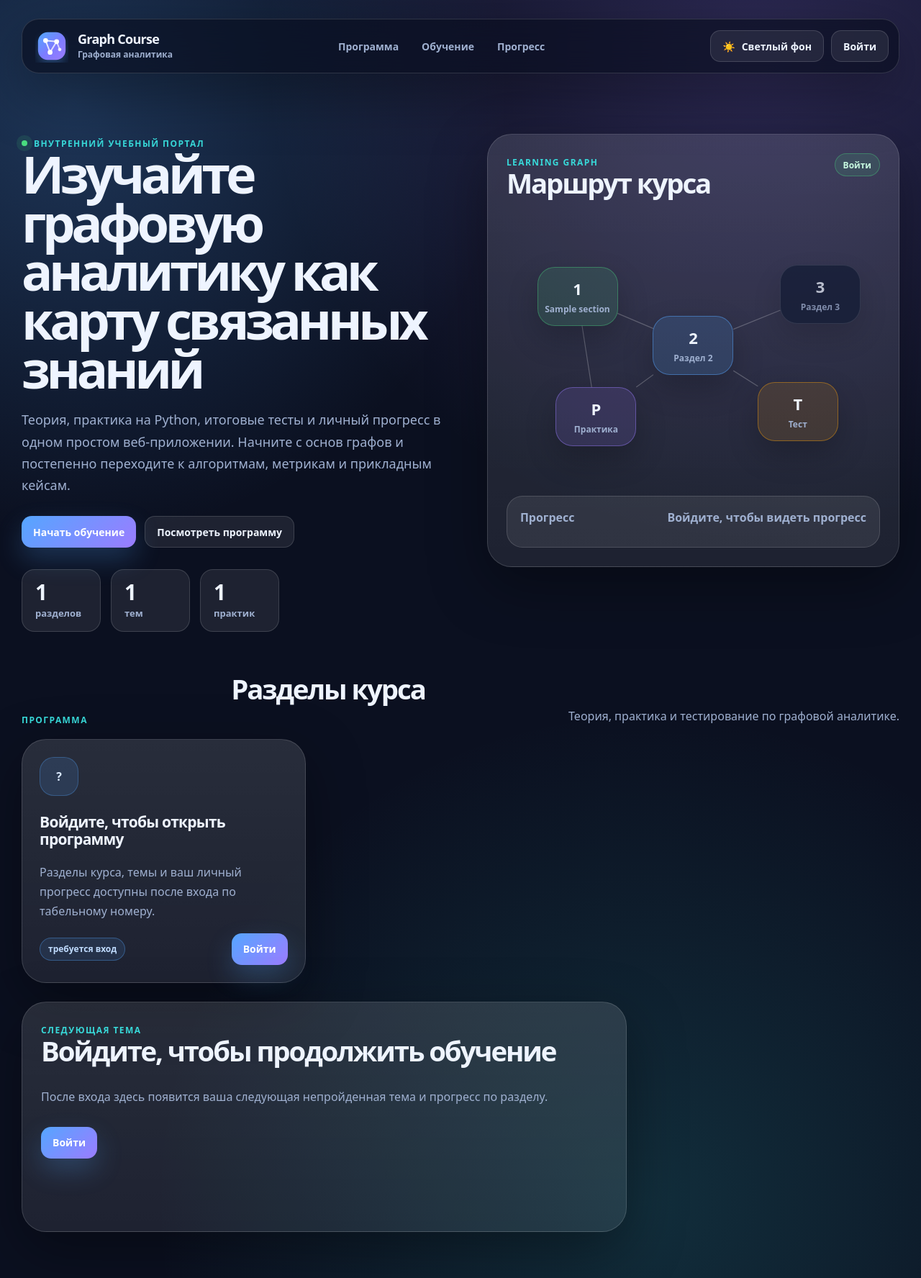
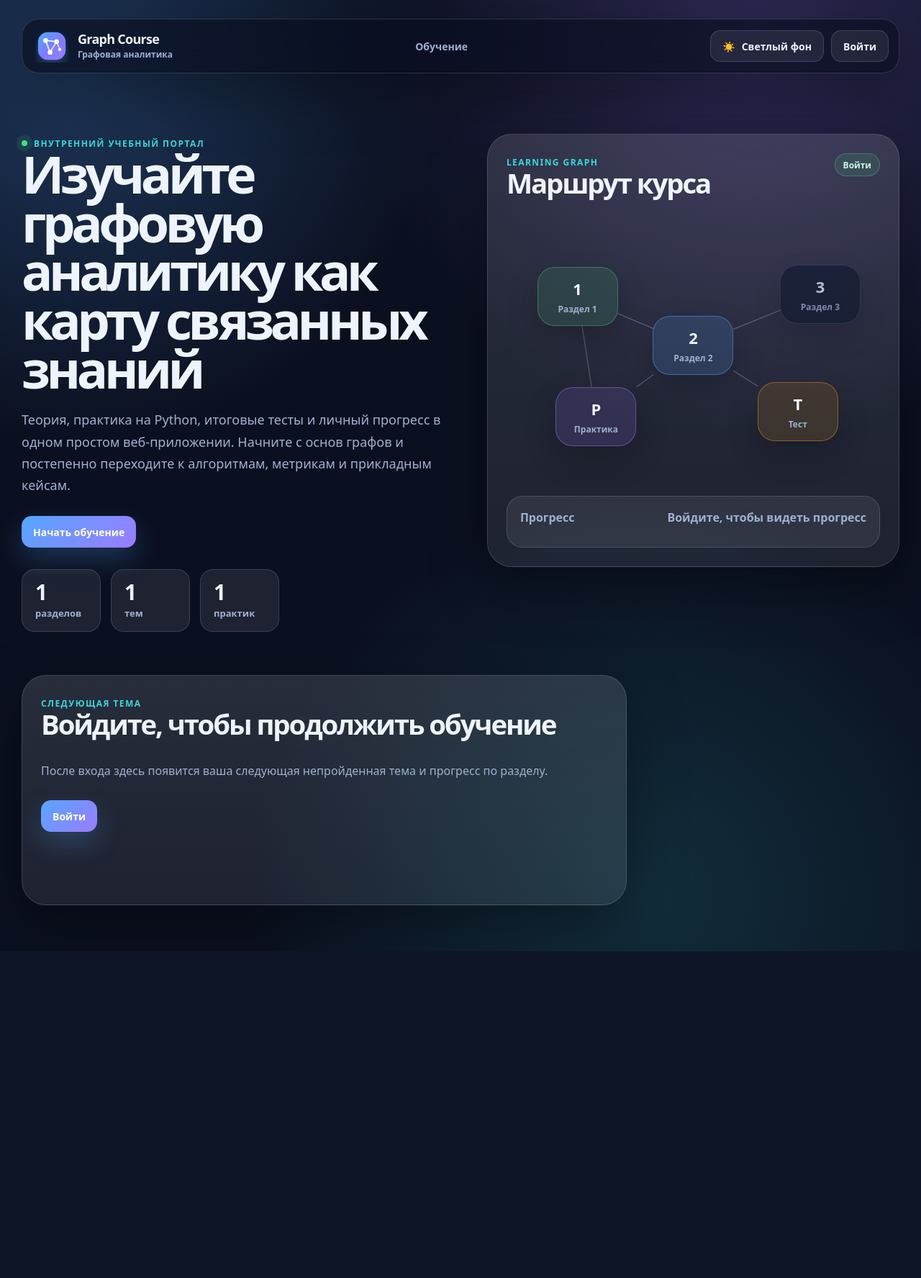
Before and after one commit to SweetD0blE/Graph-course, a Flask app: page / in a window 1280 px wide. Shown: the whole page at 72% size. After the commit the page ends 1322 px from the top, so only its background shows below. Run offline with Flask 3, Linux system fonts and the light colour scheme; tables that the repository leaves empty hold one stand-in row (values such as "Sample post").

Commit message:
Чистка главной, фикс «Маршрута курса», UI назначения админа, красивый профиль
С главной убран дублирующий блок «Разделы курса» (программа осталась
на «Обучении»); из меню удалены мёртвые «Программа»/«Прогресс» и
hero-кнопка «Посмотреть программу», осталось «Обучение» и «Начать
обучение». Узлы «Маршрута курса» получили короткие подписи и жёсткий
CSS-клиппинг — текст больше не выходит за рамку.

Добавлен UI назначения/снятия администратора (в карточке пользователя
и в списке) с защитой от снятия последнего администратора. Профиль
переоформлен на компонентах styles.css: ряд статов, карточки разделов
с прогресс-барами, реквизиты.

Тесты дополнены (роль/гард, регрессия главной, профиль) — 11 passed.

https://claude.ai/code/session_01HRMSqgZrTWV6jTAPJiJh4y

```diff
--- a/app/templates/admin_user.html
+++ b/app/templates/admin_user.html
@@ -56,6 +56,12 @@
 
     <div class="next-card__actions" style="margin-top:24px">
       <a class="btn btn--ghost" href="{{ url_for('admin.users') }}">К списку</a>
+      <form method="post" action="{{ url_for('admin.set_role', user_id=user.id) }}">
+        <input type="hidden" name="csrf_token" value="{{ csrf_token() }}" />
+        <button class="btn btn--secondary" type="submit">
+          {{ 'Снять права администратора' if user.status == 1 else 'Назначить администратором' }}
+        </button>
+      </form>
     </div>
   </article>
 </section>
--- a/app/templates/admin_users.html
+++ b/app/templates/admin_users.html
@@ -26,6 +26,12 @@
               <span class="tag tag--primary">{{ row.passed }}/{{ row.total }} тем · {{ row.progress }}%</span>
             {% endif %}
             <span>попыток: {{ row.attempts }}</span>
+            <form method="post" action="{{ url_for('admin.set_role', user_id=row.user.id) }}">
+              <input type="hidden" name="csrf_token" value="{{ csrf_token() }}" />
+              <button class="btn btn--ghost" type="submit">
+                {{ 'Снять админа' if row.user.status == 1 else 'Сделать админом' }}
+              </button>
+            </form>
             <a class="btn btn--ghost" href="{{ url_for('admin.user_card', user_id=row.user.id) }}">Карточка</a>
           </div>
         </div>
--- a/app/templates/index.html
+++ b/app/templates/index.html
@@ -28,9 +28,7 @@
       </a>
 
       <nav class="nav" aria-label="Главное меню">
-        <a href="#program">Программа</a>
         <a href="{{ url_for('course.index') }}">Обучение</a>
-        <a href="#progress">Прогресс</a>
       </nav>
 
       <div class="header__actions">
@@ -64,7 +62,6 @@
 
           <div class="hero__actions">
             <a class="btn btn--primary" href="{{ url_for('course.index') }}">Начать обучение</a>
-            <a class="btn btn--secondary" href="#program">Посмотреть программу</a>
           </div>
 
           <div class="hero__meta">
@@ -102,12 +99,12 @@
 
               <button class="graph-node graph-node--done graph-node--1" data-node="basics" type="button">
                 <span>1</span>
-                <small>{{ sections[0].title if sections|length > 0 else 'Раздел 1' }}</small>
+                <small>Раздел 1</small>
               </button>
 
               <button class="graph-node graph-node--active graph-node--2" data-node="metrics" type="button">
                 <span>2</span>
-                <small>{{ sections[1].title if sections|length > 1 else 'Раздел 2' }}</small>
+                <small>Раздел 2</small>
               </button>
 
               <button class="graph-node graph-node--practice graph-node--3" data-node="practice" type="button">
@@ -117,7 +114,7 @@
 
               <button class="graph-node graph-node--locked graph-node--4" data-node="algorithms" type="button">
                 <span>3</span>
-                <small>{{ sections[2].title if sections|length > 2 else 'Раздел 3' }}</small>
+                <small>Раздел 3</small>
               </button>
 
               <button class="graph-node graph-node--test graph-node--5" data-node="test" type="button">
@@ -144,66 +141,6 @@
             </div>
           </div>
         </div>
-      </section>
-
-      <section class="dashboard" id="program">
-        <div class="section-heading">
-          <span class="card-label">Программа</span>
-          <h2>Разделы курса</h2>
-          <p>Теория, практика и тестирование по графовой аналитике.</p>
-        </div>
-
-        {% if current_user.is_authenticated %}
-          {% for section in sections %}
-            {% set sp = progress[section.id] %}
-            <div class="section-heading" style="margin-top:32px">
-              <span class="card-label">Раздел {{ section.number }}</span>
-              <h2>{{ section.title }}</h2>
-              {% if sp.total_test == 0 %}
-                <p>Тем: {{ sp.topics }} · тест по разделу ещё не настроен</p>
-              {% else %}
-                <p>Тем: {{ sp.topics }} · сдано {{ sp.passed }}/{{ sp.total_test }}
-                   · {{ sp.percent }}%</p>
-                <div class="progress-bar" style="max-width:320px;margin-top:8px">
-                  <span style="width: {{ sp.percent }}%"></span>
-                </div>
-              {% endif %}
-            </div>
-
-            <div class="course-grid">
-              {% for topic in section.topics %}
-                <article class="course-card">
-                  <div class="course-card__icon">{{ topic.code }}</div>
-                  <h3>{{ topic.title }}</h3>
-                  <p>{{ topic.outcome or '' }}</p>
-                  <div class="course-card__footer">
-                    <span>
-                      {% if topic.id in passed_ids %}<span class="tag tag--success">Пройдено</span>{% endif %}
-                      {% if topic.html_content %}<span class="tag tag--success">теория</span>{% endif %}
-                      {% if topic.questions %}<span class="tag tag--primary">тест</span>{% endif %}
-                      {% if topic.notebook_filename %}<span class="tag">notebook</span>{% endif %}
-                    </span>
-                    <a class="btn btn--ghost" href="{{ url_for('course.topic', topic_id=topic.id) }}">Открыть</a>
-                  </div>
-                </article>
-              {% endfor %}
-            </div>
-          {% else %}
-            <p>План курса ещё загружается. Обновите страницу через минуту.</p>
-          {% endfor %}
-        {% else %}
-          <div class="course-grid">
-            <article class="course-card">
-              <div class="course-card__icon">?</div>
-              <h3>Войдите, чтобы открыть программу</h3>
-              <p>Разделы курса, темы и ваш личный прогресс доступны после входа по табельному номеру.</p>
-              <div class="course-card__footer">
-                <span class="tag tag--primary">требуется вход</span>
-                <a class="btn btn--primary" href="{{ url_for('auth.login') }}">Войти</a>
-              </div>
-            </article>
-          </div>
-        {% endif %}
       </section>
 
       <section class="work-area" id="practice">
--- a/assets/css/styles.css
+++ b/assets/css/styles.css
@@ -388,8 +388,16 @@ body.light-theme .graph-lines line {
 .graph-node {
   position: absolute;
   z-index: 1;
+  box-sizing: border-box;
+  display: flex;
+  flex-direction: column;
+  align-items: center;
+  justify-content: center;
+  text-align: center;
   width: 112px;
   height: 82px;
+  padding: 10px 12px;
+  overflow: hidden;
   border: 1px solid var(--line);
   border-radius: 24px;
   color: var(--text);
@@ -441,6 +449,10 @@ body.light-theme .graph-lines line {
 }
 
 .graph-node small {
+  max-width: 100%;
+  overflow: hidden;
+  white-space: nowrap;
+  text-overflow: ellipsis;
   color: var(--muted);
   font-size: 12px;
   font-weight: 800;
```
Also changed, not shown: app/routes/admin_routes.py (+22 -0 lines), app/templates/profile.html (+46 -29 lines), tests/test_smoke.py (+35 -5 lines).
